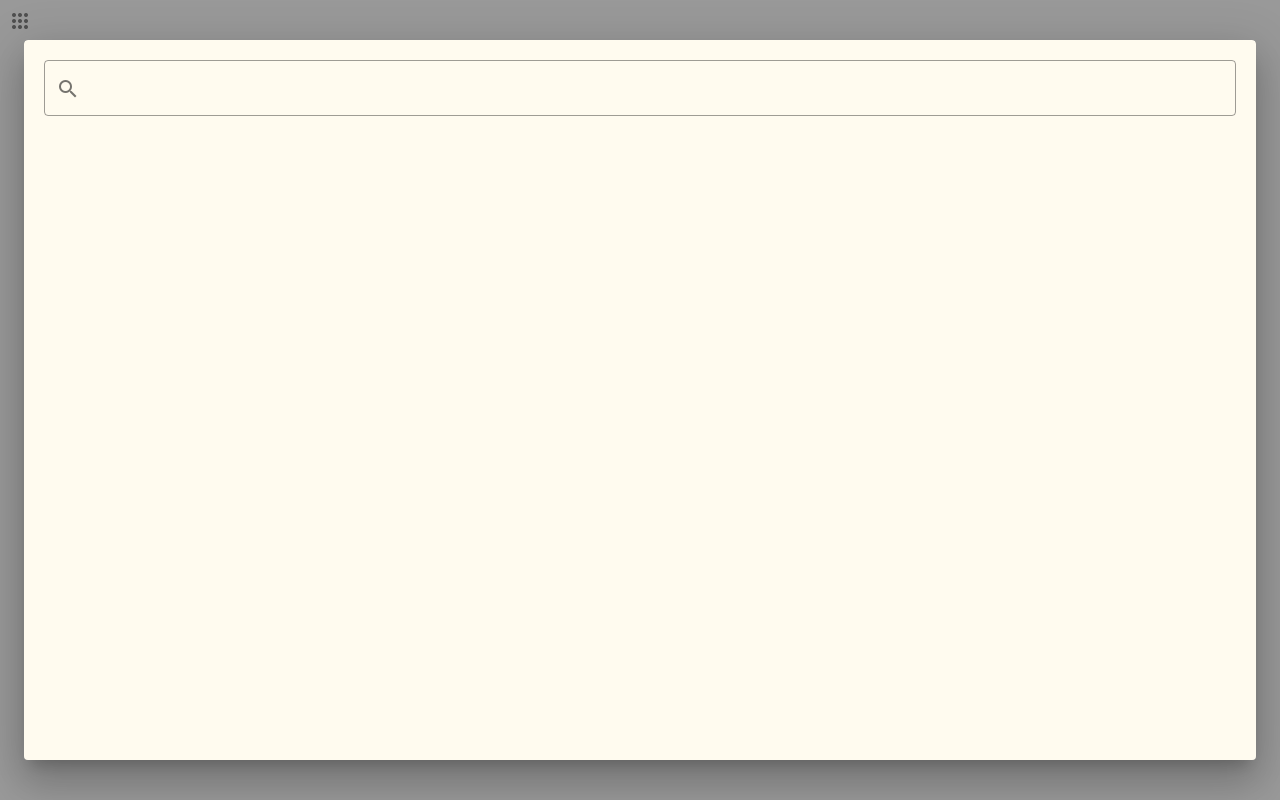
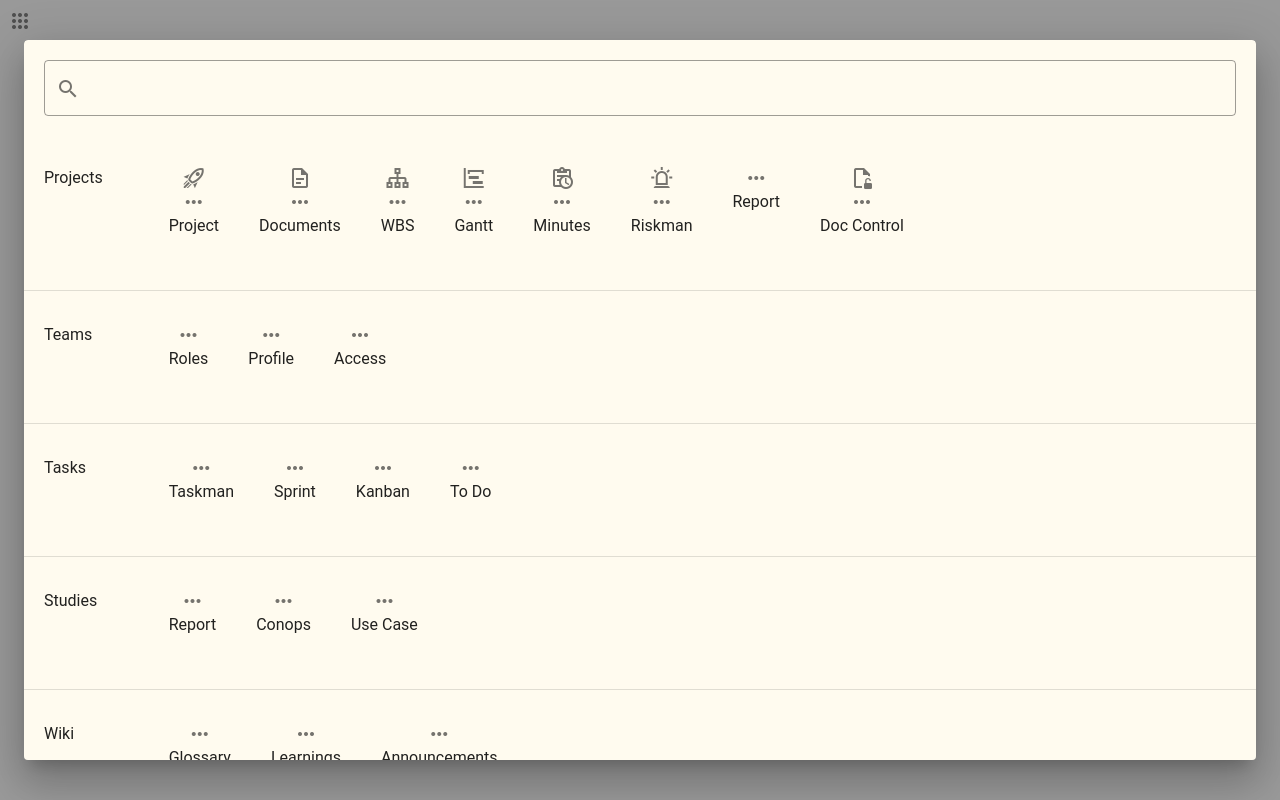
Before and after one commit to Shilpa-K07/AppLauncher, a Vue app: page / in a window 1280 px wide. Both pictures are taken after a click on the button 20 px from the left and 20 px from the top of the page. Built offline with nearby package versions, Linux system fonts and the light colour scheme.

Commit message:
add: implemented search

```diff
--- a/src/views/AppLauncher.vue
+++ b/src/views/AppLauncher.vue
@@ -4,6 +4,7 @@
     <v-dialog v-model="showAppPopup">
       <v-card min-height="800px" style="background: #fffbef">
         <v-text-field
+          v-model="searchText"
           outlined
           prepend-inner-icon="mdi-magnify"
           class="pa-5"
@@ -70,16 +71,19 @@
 </template>
 
 <script>
+import cloneDeep from "lodash/cloneDeep";
 export default {
-  props: {
+  /* props: {
     applicationsList: {
       type: Array,
       default: () => []
     }
-  },
+  }, */
   data: () => ({
-    showAppPopup: false
-    /*   applicationsList: [
+    showAppPopup: false,
+    searchText: "",
+    applicationsListCopy: [],
+    applicationsList: [
       {
         title: "Projects",
         mainItems: [
@@ -90,28 +94,28 @@ export default {
               { title: "New", isOpened: false },
               { title: "Edit", isOpened: false },
               { title: "List", isOpened: false },
-              { title: "Group", isOpened: false },
-            ],
+              { title: "Group", isOpened: false }
+            ]
           },
           {
             title: "Documents",
-            icon: "mdi-file-document-outline",
+            icon: "mdi-file-document-outline"
           },
           {
             title: "WBS",
             icon: "mdi-sitemap-outline",
             subItems: [
               { title: "New", isOpened: false },
-              { title: "Existing", isOpened: false },
-            ],
+              { title: "Existing", isOpened: false }
+            ]
           },
           {
             title: "Gantt",
-            icon: "mdi-chart-timeline",
+            icon: "mdi-chart-timeline"
           },
           {
             title: "Minutes",
-            icon: "mdi-clipboard-text-clock-outline",
+            icon: "mdi-clipboard-text-clock-outline"
           },
           {
             title: "Riskman",
@@ -119,41 +123,41 @@ export default {
             subItems: [
               { title: "Dashboard", isOpened: false },
               { title: "New", isOpened: false },
-              { title: "Browse", isOpened: false },
-            ],
+              { title: "Browse", isOpened: false }
+            ]
           },
           {
-            title: "Report",
+            title: "Report"
           },
           {
             title: "Doc Control",
-            icon: "mdi-file-lock-open-outline",
-          },
-        ],
+            icon: "mdi-file-lock-open-outline"
+          }
+        ]
       },
       {
         title: "Teams",
         mainItems: [
           {
-            title: "Roles",
+            title: "Roles"
           },
           {
-            title: "Profile",
+            title: "Profile"
           },
           {
-            title: "Access",
-          },
-        ],
+            title: "Access"
+          }
+        ]
       },
       {
         title: "Tasks",
         mainItems: [
           {
             title: "Taskman",
-            subItems: [{ title: "New" }, { title: "Browse" }],
+            subItems: [{ title: "New" }, { title: "Browse" }]
           },
           {
-            title: "Sprint",
+            title: "Sprint"
           },
           {
             title: "Kanban",
@@ -164,100 +168,100 @@ export default {
               { title: "Teams", isOpened: false },
               { title: "Products", isOpened: false },
               { title: "Stats", isOpened: false },
-              { title: "Settings", isOpened: false },
-            ],
+              { title: "Settings", isOpened: false }
+            ]
           },
           {
-            title: "To Do",
-          },
-        ],
+            title: "To Do"
+          }
+        ]
       },
       {
         title: "Studies",
         mainItems: [
           {
-            title: "Report",
+            title: "Report"
           },
           {
             title: "Conops",
             subItems: [
               { title: "New", isOpened: false },
-              { title: "Existing", isOpened: false },
-            ],
+              { title: "Existing", isOpened: false }
+            ]
           },
           {
             title: "Use Case",
             subItems: [
               { title: "New", isOpened: false },
-              { title: "Existing", isOpened: false },
-            ],
-          },
-        ],
+              { title: "Existing", isOpened: false }
+            ]
+          }
+        ]
       },
       {
         title: "Wiki",
         mainItems: [
           {
-            title: "Glossary",
+            title: "Glossary"
           },
           {
             title: "Learnings",
             subItems: [
               { title: "New", isOpened: false },
-              { title: "View", isOpened: false },
-            ],
+              { title: "View", isOpened: false }
+            ]
           },
           {
             title: "Announcements",
             subItems: [
               { title: "New", isOpened: false },
-              { title: "History", isOpened: false },
-            ],
-          },
-        ],
+              { title: "History", isOpened: false }
+            ]
+          }
+        ]
       },
       {
         title: "Requirements",
         mainItems: [
           {
-            title: "RStudio",
-          },
-        ],
+            title: "RStudio"
+          }
+        ]
       },
       {
         title: "Tests",
         mainItems: [
           {
-            title: "Editor",
+            title: "Editor"
           },
           {
-            title: "Recorder",
-          },
-        ],
+            title: "Recorder"
+          }
+        ]
       },
       {
         title: "Quality",
         mainItems: [
           {
-            title: "Dashboard",
+            title: "Dashboard"
           },
           {
-            title: "Documents",
+            title: "Documents"
           },
           {
             title: "Checklist",
             subItems: [
               { title: "New", isOpened: false },
               { title: "Existing", isOpened: false },
-              { title: "Map", isOpened: false },
-            ],
+              { title: "Map", isOpened: false }
+            ]
           },
           {
             title: "Review",
             subItems: [
               { title: "New", isOpened: false },
-              { title: "Existing", isOpened: false },
-            ],
+              { title: "Existing", isOpened: false }
+            ]
           },
           {
             title: "Templates",
@@ -266,39 +270,66 @@ export default {
               { title: "Selection", isOpened: false },
               { title: "Existing", isOpened: false },
               { title: "Import", isOpened: false },
-              { title: "Export", isOpened: false },
-            ],
+              { title: "Export", isOpened: false }
+            ]
           },
           {
             title: "Cover Page",
             subItems: [
               { title: "New", isOpened: false },
               { title: "Edit", isOpened: false },
-              { title: "View", isOpened: false },
-            ],
+              { title: "View", isOpened: false }
+            ]
           },
           {
-            title: "Traceability",
+            title: "Traceability"
           },
           {
-            title: "Traceability Map",
-          },
-        ],
-      },
-    ], */
+            title: "Traceability Map"
+          }
+        ]
+      }
+    ]
   }),
-
+  watch: {
+    searchText() {
+      this.getSearchResult();
+    },
+    showAppPopup() {
+      if (!this.showAppPopup) this.searchText = "";
+    }
+  },
+  mounted() {
+    this.applicationsListCopy = cloneDeep(this.applicationsList);
+  },
   methods: {
     showApplicationPopup() {
       this.showAppPopup = true;
     },
+    getSearchResult() {
+      this.applicationsList = [];
+      if (this.searchText) {
+        this.applicationsListCopy.forEach(item => {
+          if (
+            item.title.toLowerCase().includes(this.searchText.toLowerCase())
+          ) {
+            this.applicationsList.push(item);
+          } else {
+            const index = item.mainItems.findIndex(data =>
+              data.title.toLowerCase().includes(this.searchText.toLowerCase())
+            );
+            if (index != -1) {
+              this.applicationsList.push(item);
+            }
+          }
+        });
+      } else {
+        this.applicationsList = cloneDeep(this.applicationsListCopy);
+      }
+    },
     getSelectedData(item, mainItem, subItem) {
       this.$emit("on-click", item, mainItem, subItem);
     }
-  },
-
-  created() {},
-
-  async mounted() {}
+  }
 };
 </script>
```
